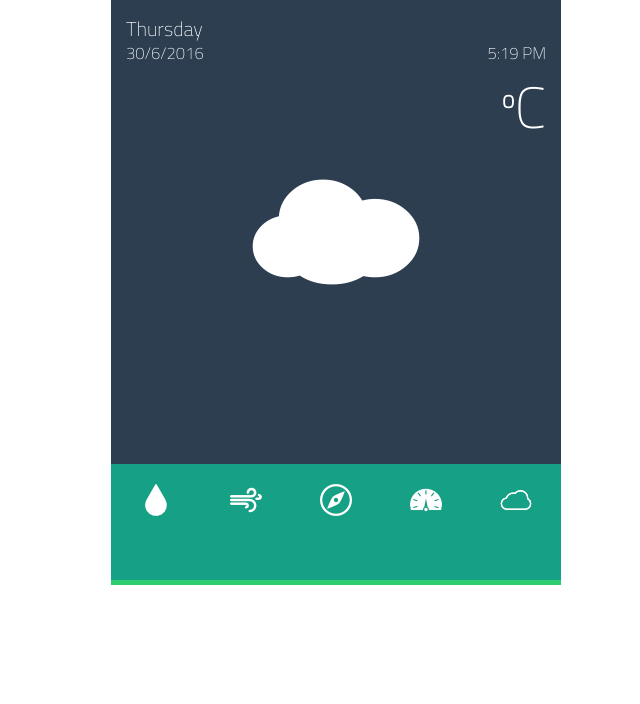
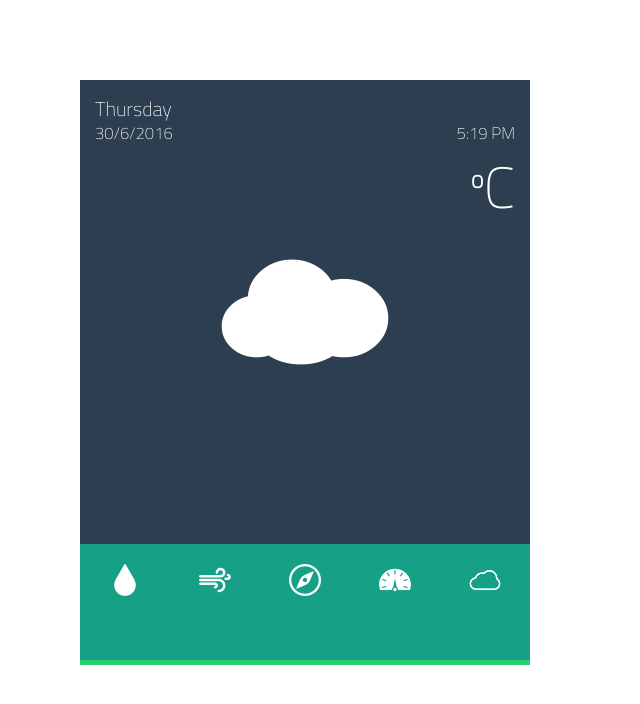
Before and after one commit to Noor0/what-sUP, a plain HTML site: page index.html in a window 1280 px wide. Shown: the whole page, without its empty margins (304-944 px from the left). Drawn offline with Linux system fonts and the light colour scheme.

Commit message:
add css for web

```diff
--- a/style.css
+++ b/style.css
@@ -9,6 +9,9 @@ body{
 	color: white;
 	padding:0px;
 	margin: 0px;
+	position: absolute;
+	top: 10%;
+	left: 30%;
 }
 
 #main{
```
